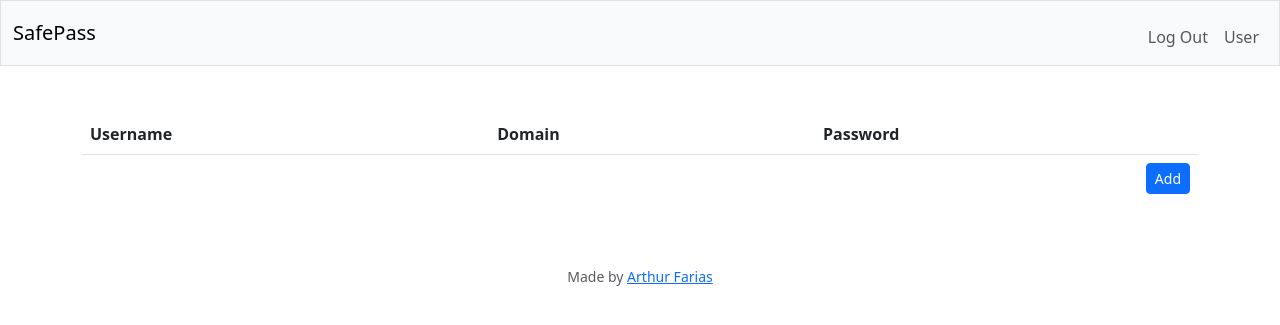
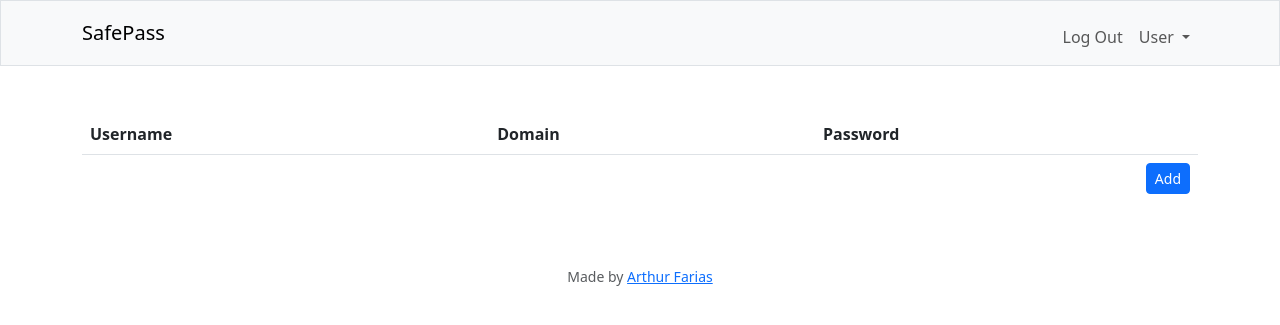
Before and after one commit to abfarias/CS50-Final-Project, a Flask app: page / in a window 1280 px wide. Shown: the top 325 px of the page. Run offline with Flask 3, Linux system fonts and the light colour scheme; the visitor is signed in with stand-in values (Sample User, id 1); data that the repository does not hold is empty.

Commit message:
Overhauled navbar and nav items

```diff
--- a/templates/layout.html
+++ b/templates/layout.html
@@ -19,8 +19,8 @@
 
     <body>
 
-        <nav class="bg-light border navbar navbar-expand-md navbar-light">
-            <div class="container-fluid">
+        <nav class="bg-light border navbar navbar-expand-md navbar-light sticky-top">
+            <div class="container-md">
                 <a class="navbar-brand" href="/">SafePass</a>
                 <button aria-controls="navbar" aria-expanded="false" aria-label="Toggle navigation" class="navbar-toggler" data-bs-target="#navbar" data-bs-toggle="collapse" type="button">
                     <span class="navbar-toggler-icon"></span>
@@ -29,8 +29,18 @@
                     {% if session["user_id"] %}
                         <ul class="navbar-nav ms-auto mt-2">
                             <li class="nav-item"><a class="nav-link" href="/logout">Log Out</a></li>
-                            <li class="nav-item"><a class="nav-link" href="/user">User</a></li>
-                        </ul>
+                            <li class="nav-item dropdown">
+                                <a class="nav-link dropdown-toggle" href="#" role="button" data-bs-toggle="dropdown" aria-expanded="false">
+                                    User
+                                  </a>
+                                    <ul class="dropdown-menu">
+                                        <li><a class="dropdown-item" href="#">Change password</a></li>
+                                        <li><a class="dropdown-item" href="#">Set 2FA</a></li>
+                                        <li><a class="dropdown-item" href="#">Import file</a></li>
+                                        <li><hr class="dropdown-divider"></li>
+                                        <li><a class="dropdown-item" href="#">Delete account</a></li>
+                                    </ul>
+                                </li>
                     {% else %}
                         <ul class="navbar-nav ms-auto mt-2">
                             <li class="nav-item"><a class="nav-link" href="/register">Register</a></li>
```
